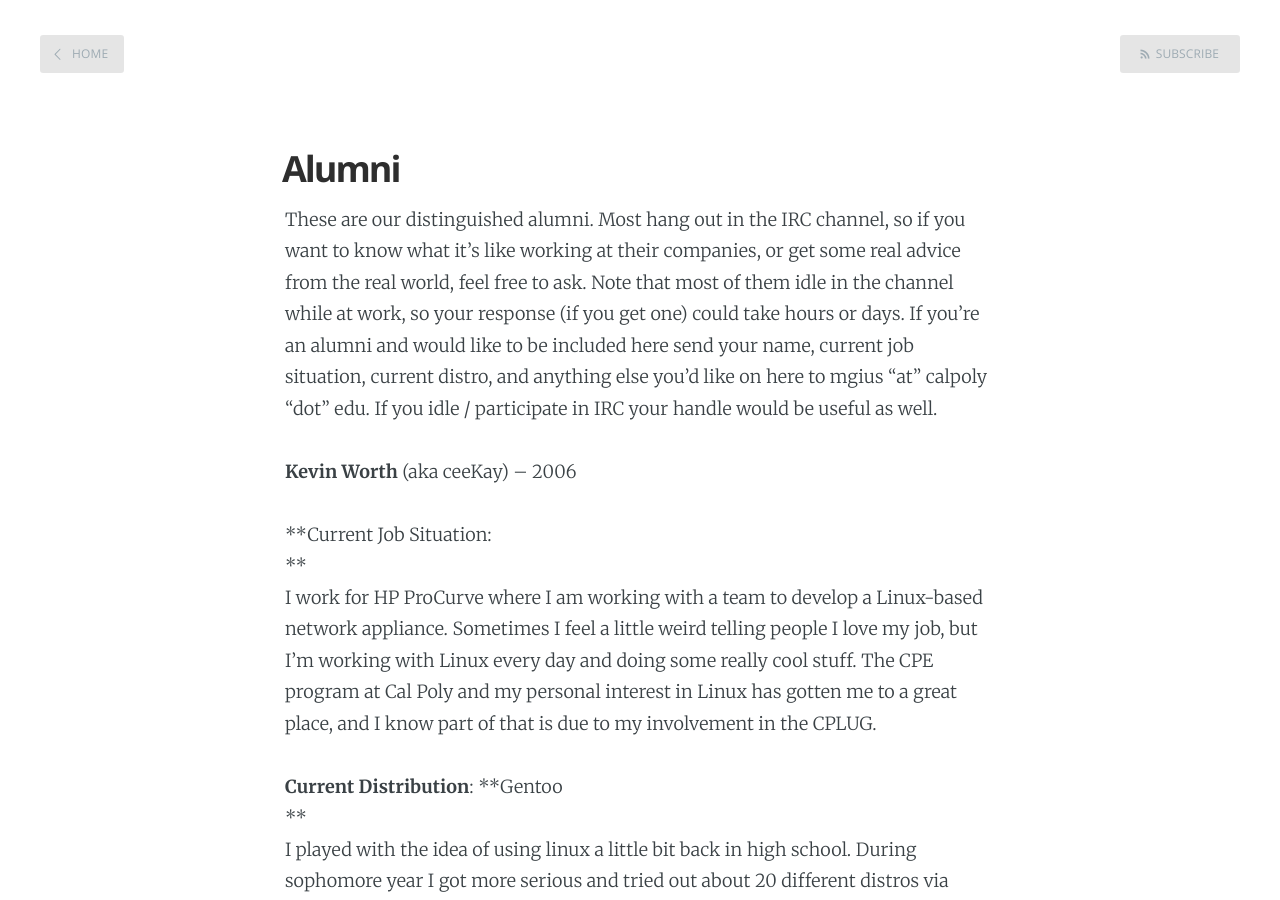
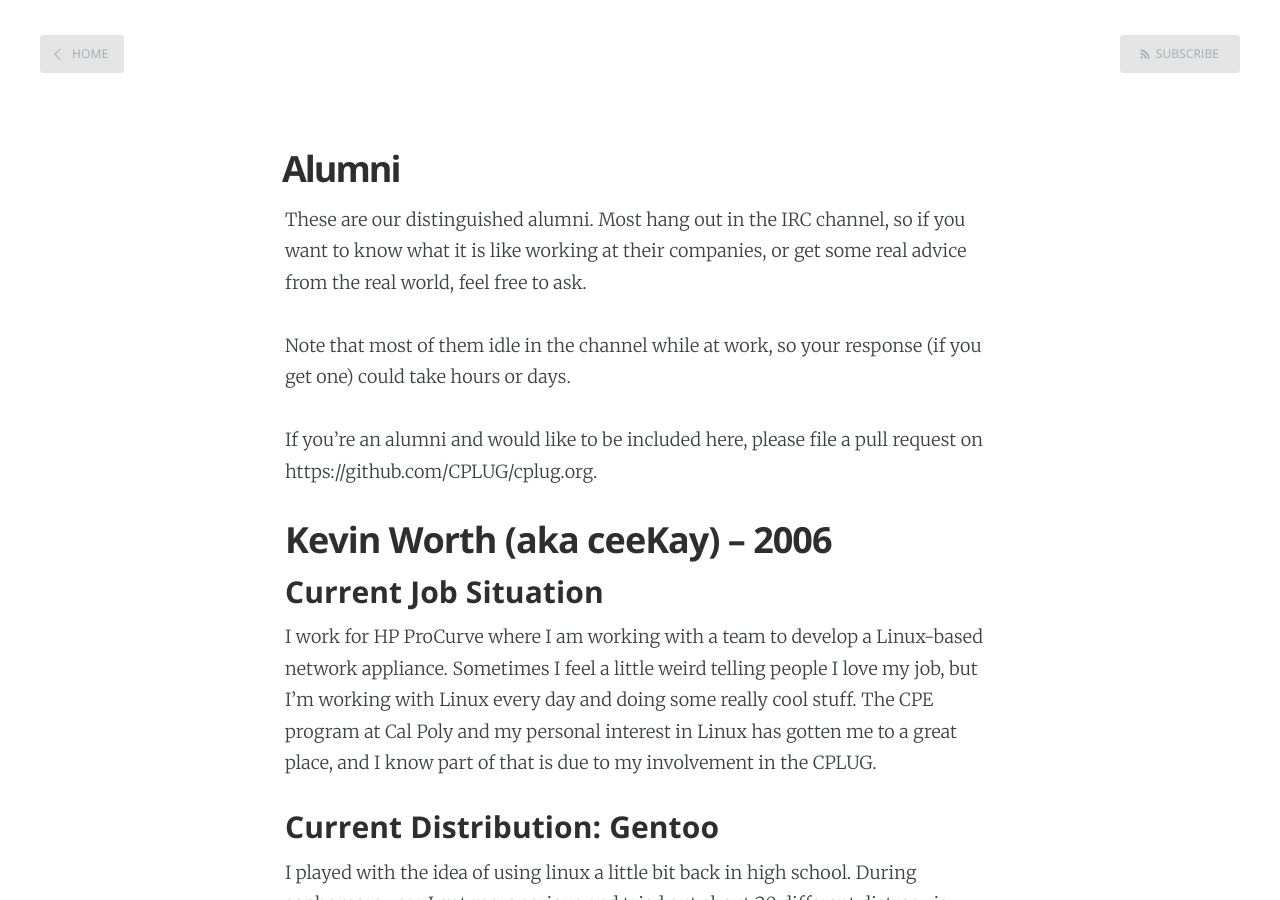
Before and after one commit to CPLUG/cplug.org-old, a Jekyll site: the page built from about/alums.md, in a window 1280 px wide and 900 px high. Built offline with Jekyll 4.4.1, drawn with Linux system fonts in a browser that asks for light colours; nearby versions of some CDN libraries; Markdown is read by kramdown in place of the engine named in the settings; some of the changed text lies outside the part shown.

Commit message:
reformat the whole alumni page

```diff
--- a/about/alums.md
+++ b/about/alums.md
@@ -1,211 +1,206 @@
 ---
+
 title: Alumni
 author: mgius
 layout: page
 redirect_from: /alums/
+
 ---
-These are our distinguished alumni. Most hang out in the IRC channel, so if you want to know what it&#8217;s like working at their companies, or get some real advice from the real world, feel free to ask. Note that most of them idle in the channel while at work, so your response (if you get one) could take hours or days. If you&#8217;re an alumni and would like to be included here send your name, current job situation, current distro, and anything else you&#8217;d like on here to mgius &#8220;at&#8221; calpoly &#8220;dot&#8221; edu. If you idle / participate in IRC your handle would be useful as well.
 
-**Kevin Worth** (aka ceeKay) &#8211; 2006
+These are our distinguished alumni. Most hang out in the IRC channel, so if you want to know what it is like working at their companies, or get some real advice from the real world, feel free to ask.
 
-**Current Job Situation:
-**
-I work for HP ProCurve where I am working with a team to develop a Linux-based network appliance. Sometimes I feel a little weird telling people I love my job, but I&#8217;m working with Linux every day and doing some really cool stuff. The CPE program at Cal Poly and my personal interest in Linux has gotten me to a great place, and I know part of that is due to my involvement in the CPLUG.
+Note that most of them idle in the channel while at work, so your response (if you get one) could take hours or days.
 
-**Current Distribution**: **Gentoo
-**
+If you're an alumni and would like to be included here, please file a pull request on https://github.com/CPLUG/cplug.org.
+
+## Kevin Worth (aka ceeKay) -- 2006
+
+### Current Job Situation
+
+I work for HP ProCurve where I am working with a team to develop a Linux-based network appliance. Sometimes I feel a little weird telling people I love my job, but I'm working with Linux every day and doing some really cool stuff. The CPE program at Cal Poly and my personal interest in Linux has gotten me to a great place, and I know part of that is due to my involvement in the CPLUG.
+
+### Current Distribution: Gentoo
+
 I played with the idea of using linux a little bit back in high school. During sophomore year I got more serious and tried out about 20 different distros via distrowatch.com and VMware. From what I found, everything was about the same, the only difference seemed to be whether the distro used Gnome or KDE and what package manager it used. What I wanted to learn was how linux \_worked\_, not just how to install it and run the included programs.
 
-At the suggestion of a friend, I tried Gentoo, and found it to be exactly what I was looking for. The documentation was excellent and I really got a feel for what was going on under the hood. In about two weeks, my knowledge increased incredibly. Granted, it was more work and time to install Gentoo than any other distro, but this was on an older laptop that I didn&#8217;t care about that much.
+At the suggestion of a friend, I tried Gentoo, and found it to be exactly what I was looking for. The documentation was excellent and I really got a feel for what was going on under the hood. In about two weeks, my knowledge increased incredibly. Granted, it was more work and time to install Gentoo than any other distro, but this was on an older laptop that I didn't care about that much.
 
 Then came Ubuntu&#8230; it was so fast to install and get configured reasonably well that I switched my laptop over. I used Ubuntu for about a year, but when my roommate and I put together an Ubuntu system to run a new program called MythTV, I found the limitations of using a distro like Ubuntu- you have to wait until the next release to get new versions of your programs, or else you have to install from source tarballs, and at that point, you lose the point of using binary packages.
 
-So anyway, I&#8217;m back to Gentoo for machines I care about (my MythTV machine, my work machine), and if I just need a server or workstation up and running quickly, I use Debian (when Debian labels something &#8220;Stable&#8221;, they mean it). I also am a big fan of OpenBSD, and I use itin VM&#8217;s at work as &#8220;remote nodes&#8221; because it has a lot of useful tools, fairly easy configuration, and no extra junk. My personal laptop is a PowerBook G4 running MacOS- it&#8217;s still Unix, just nicer looking and power-management works :) Using my knowledge I did CPE Capstone and Senior projects based on Gumstix (<http://gumstix.com/>) devices, which my interviewer at HP was very impressed with.
+So anyway, I'm back to Gentoo for machines I care about (my MythTV machine, my work machine), and if I just need a server or workstation up and running quickly, I use Debian (when Debian labels something &#8220;Stable&#8221;, they mean it). I also am a big fan of OpenBSD, and I use itin VM's at work as &#8220;remote nodes&#8221; because it has a lot of useful tools, fairly easy configuration, and no extra junk. My personal laptop is a PowerBook G4 running MacOS- it's still Unix, just nicer looking and power-management works :) Using my knowledge I did CPE Capstone and Senior projects based on Gumstix (<http://gumstix.com/>) devices, which my interviewer at HP was very impressed with.
 
-**Other Tidbits
-**
+### Other Tidbits
+
 Window Manager: wmii ([http://suckless.org][1]) &#8211; A tiling window manager&#8230; a little different from the norm, but it is so fast and works so well once you get used to the concept.
 
-Web comic: ([http://xkcd.com][2]) &#8211; If you don&#8217;t read this comic, you&#8230; well, you should read this comic.
+Web comic: ([http://xkcd.com][2]) &#8211; If you don't read this comic, you&#8230; well, you should read this comic.
 
 Language: Ruby ([http://ruby-lang.org][3])- This language is actually FUN to program in. I kid you not.
 
-\___\___\___\___\___\___\___\___\____
+## Ryan du Bois (aka red0x) -- 2005
 
-**Ryan du Bois **(aka red0x) &#8211; 2005
+### Current Job Situation
 
-**Current Job Situation:**
-I&#8217;m currently working as a Performance Engineer and Software Systems Engineer for Apple Inc. I was hired after interning in Summer 2005 so, go get those internships).
+I'm currently working as a Performance Engineer and Software Systems Engineer for Apple Inc. I was hired after interning in Summer 2005 so, go get those internships).
 
 I work on Shark, a low-overhead, kernel level software and system profiling tool. I took the software through the 64-bit transition, including writing kernel drivers that run in 32 bit mode, but support profiling 64 bit applications, along with all the in-kernel work.
 
-I&#8217;ve given WWDC presentations on Shark and Performance Tuning OS X Applications, along with presentations to Adobe, the IEEE International Symposium on Workload Characterization, and a cadre of game developers at a Game Developer&#8217;s Kitchen at Apple&#8217;s headquarters in Cupertino.
+I've given WWDC presentations on Shark and Performance Tuning OS X Applications, along with presentations to Adobe, the IEEE International Symposium on Workload Characterization, and a cadre of game developers at a Game Developer's Kitchen at Apple's headquarters in Cupertino.
 
-**Current Distribution & Linux History**
+### Current Distribution & Linux History
 
-Does OS X Tiger and/or Leopard Count? One of my systems has Ubuntu installed, but I haven&#8217;t booted it in over a year. :-(
+Does OS X Tiger and/or Leopard Count? One of my systems has Ubuntu installed, but I haven't booted it in over a year. :-(
 
-**Other Tidbits:**
+### Other Tidbits
 
 I was the CPLUG VP in 2004-2005 (with Jacob Farkas as president).
 
-\___\___\___\___\___\___\___\___\____
+## John Kew (AKA jkew)
 
-**John Kew** (AKA jkew)
+### Current Job Situation
 
-**Current Job Situation:**
+Currently working for <a href="http://www.sourcelabs.com/" title="SourceLabs" target="_blank">SourceLabs</a> as an &#8220;Open Source Engineer&#8221; &#8211; Currently responsible for Apache Tomcat, the J2EE application server. I'm paid to work on Open Source Software. Before this I worked at the <a href="http://port25.technet.com/" target="_blank">Open Source Software Labs</a> at Microsoft, a very unusual position, but one where I learned an enormous amount about open source software and open source business.
 
-Currently working for <a href="http://www.sourcelabs.com/" title="SourceLabs" target="_blank">SourceLabs</a> as an &#8220;Open Source Engineer&#8221; &#8211; Currently responsible for Apache Tomcat, the J2EE application server. I&#8217;m paid to work on Open Source Software. Before this I worked at the <a href="http://port25.technet.com/" target="_blank">Open Source Software Labs</a> at Microsoft, a very unusual position, but one where I learned an enormous amount about open source software and open source business.
+So currently I'm on an open source track right now, which is fun. I get to meet a lot of interesting people and I'm getting almost as radical as my heady early days at Cal Poly. No arson yet.
 
-So currently I&#8217;m on an open source track right now, which is fun. I get to meet a lot of interesting people and I&#8217;m getting almost as radical as my heady early days at Cal Poly. No arson yet.
+### Current Distribution & Linux History
 
-**Current Distribution & Linux History**<tt></tt>
+Currently at home it's Ubuntu. It just works, and I just have way too much to do to maintain anything else. I still cannot get my fiancée to switch from XP, although I've made this an informal condition of marriage.
 
-Currently at home it&#8217;s Ubuntu. It just works, and I just have way too much to do to maintain anything else. I still cannot get my fiancée to switch from XP, although I&#8217;ve made this an informal condition of marriage.
+At work it's either CentOS or RHEL5 or SUSE 10.1 or Ubuntu, depending upon what I'm doing.
 
-At work it&#8217;s either CentOS or RHEL5 or SUSE 10.1 or Ubuntu, depending upon what I&#8217;m doing.
+ * RedHat 3.x, 5.x, 6.x '95-'01
+ * Debian on Sparc &#8211; '02
+ * Custom distro w/ 2.2.17 & busybox, 8mb flash, 4mb ram for little grey box
+ * Mandrake '02 or so.
+ * Mandrake/Portage Hybrid '03
+ * Gentoo Proper '04-'06
+ * Redhat 9.x/Portage Hybrid '04-'06
+ * Ubuntu '06/Current
 
-*   RedHat 3.x, 5.x, 6.x &#8217;95-&#8217;01
-*   Debian on Sparc &#8211; &#8217;02
-*   Custom distro w/ 2.2.17 & busybox, 8mb flash, 4mb ram for little grey box
-*   Mandrake &#8217;02 or so.
-*   Mandrake/Portage Hybrid &#8217;03
-*   Gentoo Proper &#8217;04-&#8217;06
-*   Redhat 9.x/Portage Hybrid &#8217;04-&#8217;06
-*   Ubuntu &#8217;06/Current
+### Other Tidbits
 
-**Other Tidbits**
-
-People in a technical field should have a good, solid participation in the open source community. While it&#8217;s sometimes hard to really maintain a heavy level of support when you have school or a &#8220;real job&#8221; it&#8217;s a great way to build up a very solid skill set. Besides the technical advantage, you learn how to communicate technically within a disparate community.
+People in a technical field should have a good, solid participation in the open source community. While it's sometimes hard to really maintain a heavy level of support when you have school or a &#8220;real job&#8221; it's a great way to build up a very solid skill set. Besides the technical advantage, you learn how to communicate technically within a disparate community.
 
 Generally, the software world is becoming more modular, with open source forming most (and sometimes all) key modules. expertise in these worlds is becoming a critical necessity within the business world. The &#8220;Not-Invented-Here&#8221; syndrome is dying as software projects have shorter and shorter release cycles.
 
 Oh yeah, I was a former president of CPLUG.
 
-\___\___\___\___\___\___\___\___\____
+## Josh Berry (CondorDes) -- 2006
 
-**Josh Berry** (CondorDes) &#8211; 2006
+### Current Job Situation
 
-**Current Job Situation:**
-
-Formerly a software engineer at Locutour Multimedia, Inc. Responsible for the development, maintenance and deployment of LocuTour&#8217;s Client Manager software product. This is a Java/XML record-keeping system which tracks progress through LocuTour speech therapy software. It interfaces with the software to automatically collect statistics on a client&#8217;s performance and generate graphs and reports for archival and insurance reporting. Formerly employed as a sysadmin for Cal Poly and Monte Vista High School.
+Formerly a software engineer at Locutour Multimedia, Inc. Responsible for the development, maintenance and deployment of LocuTour's Client Manager software product. This is a Java/XML record-keeping system which tracks progress through LocuTour speech therapy software. It interfaces with the software to automatically collect statistics on a client's performance and generate graphs and reports for archival and insurance reporting. Formerly employed as a sysadmin for Cal Poly and Monte Vista High School.
 
 Currently employed as a software developer for Rivebed Technology in the SF Bay area.
 
-**Current Distribution & Linux History **
+### Current Distribution & Linux History
 
 Currently using Gentoo.
 
-Started out in high school with Red Hat and Mandrake (back in the RH 5.2 days, I believe&#8230;). Got very quickly frustrated with RPM and switched to Debian for a bit. Then I found Gentoo and haven&#8217;t looked back (this was before Ubuntu). I play with Ubuntu occasionally, but Gentoo is still the distro that annoys me the least.
+Started out in high school with Red Hat and Mandrake (back in the RH 5.2 days, I believe&#8230;). Got very quickly frustrated with RPM and switched to Debian for a bit. Then I found Gentoo and haven't looked back (this was before Ubuntu). I play with Ubuntu occasionally, but Gentoo is still the distro that annoys me the least.
 
-**Other Tidbits**
+### Other Tidbits
 
-I&#8217;m a KDE and Vi(m) guy nowadays, though I&#8217;ve tried almost every window manager and desktop environment under the sun. Over time, I found myself using KDE more and more, and have stuck with it consistently for well over a year now.
+I'm a KDE and Vi(m) guy nowadays, though I've tried almost every window manager and desktop environment under the sun. Over time, I found myself using KDE more and more, and have stuck with it consistently for well over a year now.
 
-\___\___\___\___\___\___\___\___\____
+## Kris Kowal (aka Cowbert von Moo)
 
-**Kris Kowal** (aka Cowbert von Moo)
-
-**Current Job Situation**:
+### Current Job Situation
 
 Works as an OS X Updates Integration Engineer at apple.
 
-**Current Distribution & Linux History:**
+### Current Distribution & Linux History
 
-Ubuntu. Historically Debian and Solaris when I was a sysadmin in the CSL. Also running OS X and Windows XP with Cygwin. Someone&#8217;s got to test web sites in IE6.
+Ubuntu. Historically Debian and Solaris when I was a sysadmin in the CSL. Also running OS X and Windows XP with Cygwin. Someone's got to test web sites in IE6.
 
-**Other Tidbits:**
+### Other Tidbits
 
-I write http://punnished.com, http://modulesjs.com and http://cixar.com/~kris/blog . I also freelance for ArsTechnica&#8217;s open source column. VIM.
+I write http://punnished.com, http://modulesjs.com and http://cixar.com/~kris/blog . I also freelance for ArsTechnica's open source column. VIM.
 
-\___\___\___\___\___\___\___\___\____
 
-**Matthew Du Puy** (panZ) &#8211; 2002
+## Matthew Du Puy (panZ) -- 2002
 
-**Current Job Situation:**
+### Current Job Situation
 
-I&#8217;m currently contracting with Oxford Semiconductors, UK. I spend most of my time these days working with the Linux USB host and Gadget stacks making their discrete controller drivers work but I dabble in customer chip and software integration for that and other stacks. I was involved in their NAS solution (used by Western Digital among others) which also ran Linux on our custom ASIC as well as their high end external RAID storage solutions. Contracting is great right now because I can take lots of time off and work on other projects like Mobile to Mobile applications and hacking my iPhone.
+I'm currently contracting with Oxford Semiconductors, UK. I spend most of my time these days working with the Linux USB host and Gadget stacks making their discrete controller drivers work but I dabble in customer chip and software integration for that and other stacks. I was involved in their NAS solution (used by Western Digital among others) which also ran Linux on our custom ASIC as well as their high end external RAID storage solutions. Contracting is great right now because I can take lots of time off and work on other projects like Mobile to Mobile applications and hacking my iPhone.
 
-**Current Distribution & Linux History:**
+### Current Distribution & Linux History
 
-I currently use Ubuntu but develop for many different embedded distros. I got started with Linux back at Cal Poly before CPLUG existed but a random assortment of SLO punks and BSD users were just starting up Free Your Machine. I started with Slack and Redhat back when a 120MHz cpu and 16MB of RAM was hot stuff and got Debian PPC running on my Mac soon after that. Cal Poly&#8217;s CPE program let me take graduate level OS and Network classes as tech electives where I really became fond of the tinker-ability Linux provided.
+I currently use Ubuntu but develop for many different embedded distros. I got started with Linux back at Cal Poly before CPLUG existed but a random assortment of SLO punks and BSD users were just starting up Free Your Machine. I started with Slack and Redhat back when a 120MHz cpu and 16MB of RAM was hot stuff and got Debian PPC running on my Mac soon after that. Cal Poly's CPE program let me take graduate level OS and Network classes as tech electives where I really became fond of the tinker-ability Linux provided.
 
-**Other Tidbits:**
+### Other Tidbits
 
-When I&#8217;m not playing with my desktop toys, I get out to <a href="http://internetonastick.net/gallery/" target="_blank">see the </a><a href="http://internetonastick.net/gallery/" target="_blank">world and climb its mountains</a>. I love how easy it is to stay connected in the most remote parts of the world and what our favorite little socialist OS project can do to get people excited about technology and learning.
+When I'm not playing with my desktop toys, I get out to <a href="http://internetonastick.net/gallery/" target="_blank">see the </a><a href="http://internetonastick.net/gallery/" target="_blank">world and climb its mountains</a>. I love how easy it is to stay connected in the most remote parts of the world and what our favorite little socialist OS project can do to get people excited about technology and learning.
 
-\___\___\___\___\___\___\___\___\____
+## Red Wagner (redson) -- 2007
 
-**Red Wagner** ( redson) &#8211; 2007
+### Current Job Situation
 
-**Current Job Situation
-**
 I work at Apple in Cupertino as a filesystems developer, a job I obtained after interning at Apple in the summer of 2006.
 
-**Current Distribution & Linux History
-**
+### Current Distribution & Linux History
+
 I have Ubuntu Gutsy running on my desktop and Ubuntu Edgy running my mythTVbox. I have not yet succumbed to Mac OS X personally, though I use it at work. I do not have a machine that can boot windows currently, though I do have VM images of XP.
 
-Red Hat (Freshman year, courtesy of red0x)->Mandrake->Gentoo->Red Hat->Gentoo->Red Hat->Gentoo->Ubuntu->Gentoo->Ubuntu
+Red Hat (Freshman year, courtesy of red0x) -> Mandrake -> Gentoo -> Red Hat -> Gentoo -> Red Hat -> Gentoo -> Ubuntu -> Gentoo -> Ubuntu
 
-**Other Tidbits:
-**
+### Other Tidbits
+
 The last CPLUG Pres to use emacs for quite some time.
 
 Expert C Programming by Peter van der Linden is my favorite programming book.
 
-\___\___\___\___\___\___\___\___\____
+## Chad Tindel
 
-**Chad Tindel **
+I was the founder of the CPLUG and was the president for the first 2 years. Maybe I should write a CPLUG history to fill in gaps in Rob's writeup that is on the website.
 
-I was the founder of the CPLUG and was the president for the first 2 years. Maybe I should write a CPLUG history to fill in gaps in Rob&#8217;s writeup that is on the website.
-**Current Job Situation:**
+### Current Job Situation
 I am currently working as a Solution Architect for Red Hat in the NYC area. I work with customers who may or may not currently be using our product already and help them figure out the optimal way to make use of Red Hat solutions.
 
 Prior to Red Hat I worked at HP for 7 years. The first 4 were spent working on a high availability clustering product called Serviceguard, and the last 3 were spent working on a custom version of Linux for telcos called HP Debian with Telecom Extensions. I also was heavily involved in standards bodies and coalitions, such as SAF and SCOPE. At the very end I helped kick off an initiative called the OpenSAF Foundation, and was the first chair of the OpenSAF Technical Leadership Committee.
 
-** Current Distribution:**
+### Current Distribution
 
 Red Hat Enterprise Linux 5.1. In the past I have used Ubuntu, SLES, Red Hat Desktop, and Mandrake.
 
-** Other Tidbits:**
+### Other Tidbits
 
-Of course, like all true geeks, I hate the CTRL key. Therefore I am a strong VI advocate. I haven&#8217;t lost the music nerd in me either, and I still play trumpet. I also love to travel the world and visit new places. Although I&#8217;m not crazy like Matt, so I don&#8217;t strap on crampons and go climbing giant hunks of ice when I get there.
+Of course, like all true geeks, I hate the CTRL key. Therefore I am a strong VI advocate. I haven't lost the music nerd in me either, and I still play trumpet. I also love to travel the world and visit new places. Although I'm not crazy like Matt, so I don't strap on crampons and go climbing giant hunks of ice when I get there.
 
-\___\___\___\___\___\___\___\___\____
 
-**[Neil Souza][]** ([nrser](https://github.com/nrser)) &#8211; 2007
+## Neil Souza][] ([nrser](https://github.com/nrser)) -- 2007
 
 [Neil Souza]: http://neilsouza.com
 [nrser]: https://github.com/nrser
 
-**Current Job Situation:**
+### Current Job Situation
 
--   founder & CEO at [北AREA][], an art & apparel project based in Beijing, China, set to launch in Spring 2016.
--   advisor at [Super Effective][], a mobile app start-up based in Beijing, China.
--   assorted angel investments.
+ - founder & CEO at [北AREA][], an art & apparel project based in Beijing, China, set to launch in Spring 2016.
+ - advisor at [Super Effective][], a mobile app start-up based in Beijing, China.
+ - assorted angel investments.
 
 [北AREA]: http://beiarea.com
 [Super Effective]: http://supereffective.com
 
-**Previous Job Situations:**
+### Previous Job Situations
 
--   co-founder & CTO at [Super Effective][] (see above).
--   co-founder & CTO at Social Express, a social games start-up based in San Francisco. [acquired][se-acq] by [Viacom][] in June, 2010.
--   ~7th employee, Mafia Wars co-creator, principle author, director of engineering and GM at [Zynga][], a social games start-up based in San Francisco that made it's initial public offering in 2011.
+ - co-founder & CTO at [Super Effective][] (see above).
+ - co-founder & CTO at Social Express, a social games start-up based in San Francisco. [acquired][se-acq] by [Viacom][] in June, 2010.
+ - ~7th employee, Mafia Wars co-creator, principle author, director of engineering and GM at [Zynga][], a social games start-up based in San Francisco that made it's initial public offering in 2011.
 
 [se-acq]: http://venturebeat.com/2010/07/07/viacom-acquires-developer-social-express-as-mtv-networks-dives-into-social-games-exclusive/
 [Viacom]: http://www.viacom.com/
 [Mafia Wars]: http://www.mafiawars.zynga.com
 [Zynga]: https://www.zynga.com/
 
-**Current Distribution: OSX, Ubuntu**
+### Current Distribution: OSX, Ubuntu
 
 i develop on OSX 'cause i need Adobe and Microsoft apps. running mostly Ubuntu on production servers, though i've used a lot of RHEL/CentOS in the past.
 
-**Other Tidbits:**
+### Other Tidbits
 
-i walked into a CPLUG event some time in 2006 or 2007 and had someone help me install Linux on a half-broken Dell laptop that my then-girlfriend had handed me down. i spent the next several months stumbling through admin'ing the machine, eventually even getting the NIC card working. this turned out to be the single most valuable learning experience i had in my academic years, and provided an invaluable foothold when starting my career. thanks.
+I walked into a CPLUG event some time in 2006 or 2007 and had someone help me install Linux on a half-broken Dell laptop that my then-girlfriend had handed me down. i spent the next several months stumbling through admin'ing the machine, eventually even getting the NIC card working. this turned out to be the single most valuable learning experience i had in my academic years, and provided an invaluable foothold when starting my career. thanks.
 
 Language: Ruby for tools, scripts and personal stuff. isomorphic Javascript for web apps.
 
```
